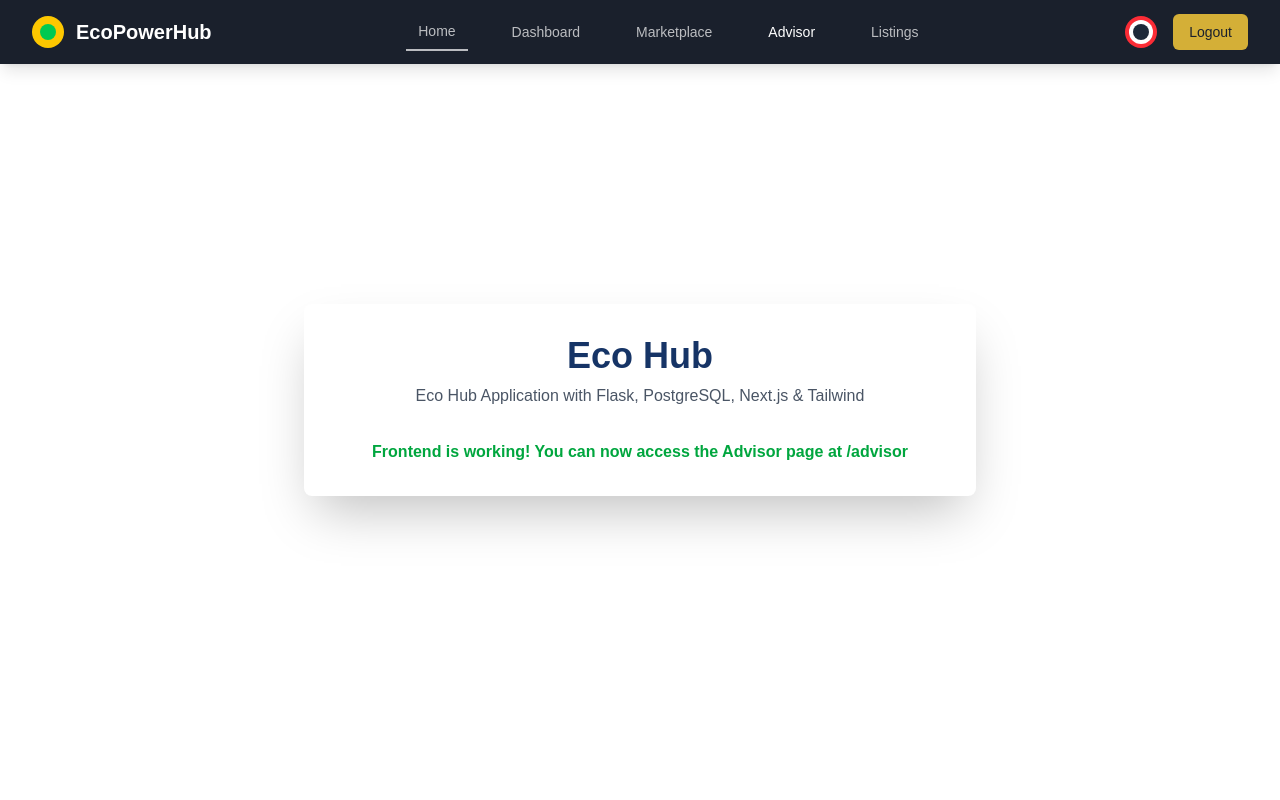
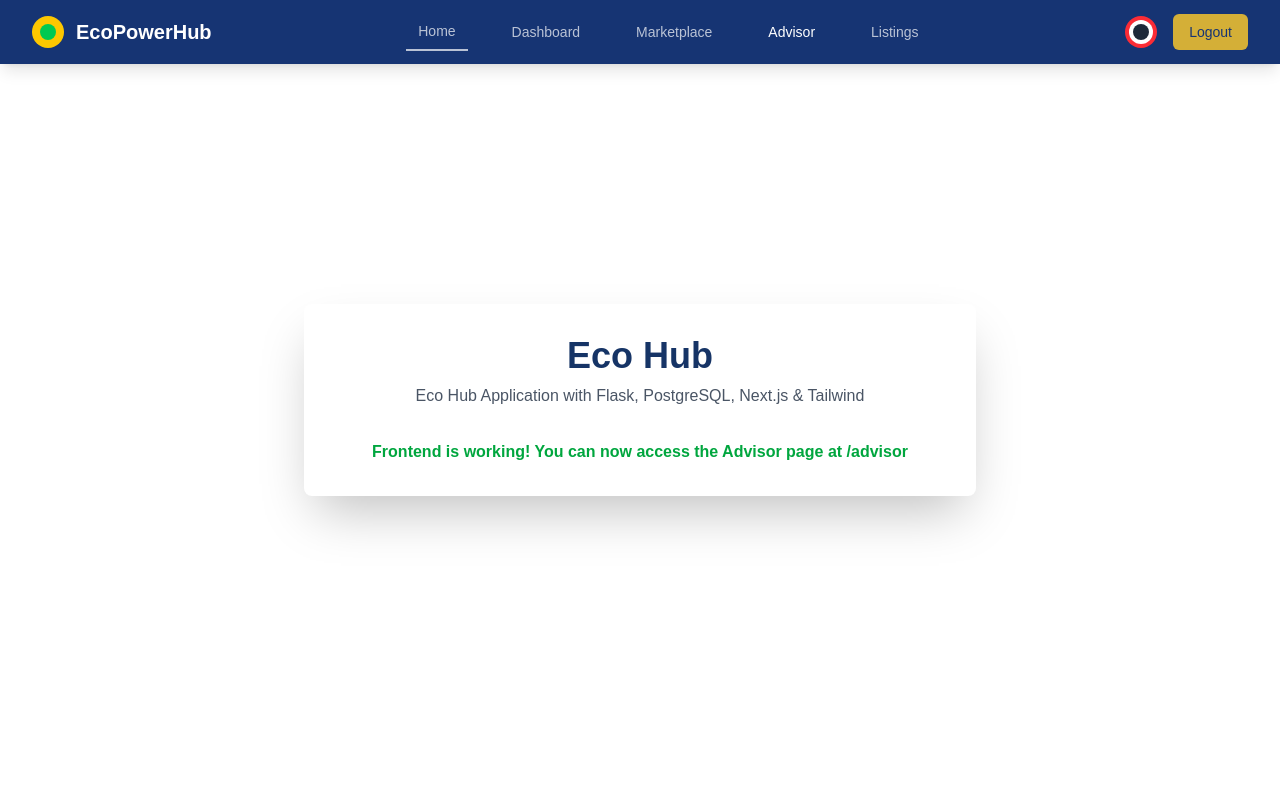
Before and after one commit to lewys-miugo/eco_hub, a Next.js app in the folder frontend/: page / in a window 1280 px wide. Shown: the top 800 px of the page. Built offline with nearby package versions, Linux system fonts and the light colour scheme.

Commit message:
Update navbar background color to #163473
- Change navbar background from #1A202C to #163473
- Update mobile menu background to match
- Update logout button text color to match new background
- Maintains consistent color scheme throughout navbar

```diff
--- a/frontend/components/Navbar.jsx
+++ b/frontend/components/Navbar.jsx
@@ -32,7 +32,7 @@ export default function Navbar() {
   }, []);
 
   return (
-    <nav className="fixed w-full z-50 bg-[#1A202C] shadow-lg">
+    <nav className="fixed w-full z-50 bg-[#163473] shadow-lg">
       <div className="max-w-7xl mx-auto px-4 sm:px-6 lg:px-8">
         <div className="flex justify-between h-16 items-center">
           {/* Logo */}
@@ -81,7 +81,7 @@ export default function Navbar() {
               </div>
             </div>
             {/* Logout Button */}
-            <button className="px-4 py-2 bg-[#D4AF37] text-[#1A202C] text-sm font-medium rounded-md hover:bg-[#B8941F] transition-colors">
+            <button className="px-4 py-2 bg-[#D4AF37] text-[#163473] text-sm font-medium rounded-md hover:bg-[#B8941F] transition-colors">
               Logout
             </button>
           </div>
@@ -136,7 +136,7 @@ export default function Navbar() {
 
       {/* Mobile menu */}
       <div className={`md:hidden transition-all duration-300 ease-in-out ${isMenuOpen ? 'max-h-96 opacity-100' : 'max-h-0 opacity-0 overflow-hidden'}`}>
-        <div className="px-2 pt-2 pb-3 space-y-1 bg-[#1A202C] shadow-lg">
+        <div className="px-2 pt-2 pb-3 space-y-1 bg-[#163473] shadow-lg">
           {navLinks.map((link) => (
             <Link
               key={link.key}
@@ -164,7 +164,7 @@ export default function Navbar() {
                 <div className="w-4 h-4 bg-gray-800 rounded-full"></div>
               </div>
             </div>
-            <button className="px-4 py-2 bg-[#D4AF37] text-[#1A202C] text-base font-medium rounded-md hover:bg-[#B8941F] transition-colors">
+            <button className="px-4 py-2 bg-[#D4AF37] text-[#163473] text-base font-medium rounded-md hover:bg-[#B8941F] transition-colors">
               Logout
             </button>
           </div>
```
